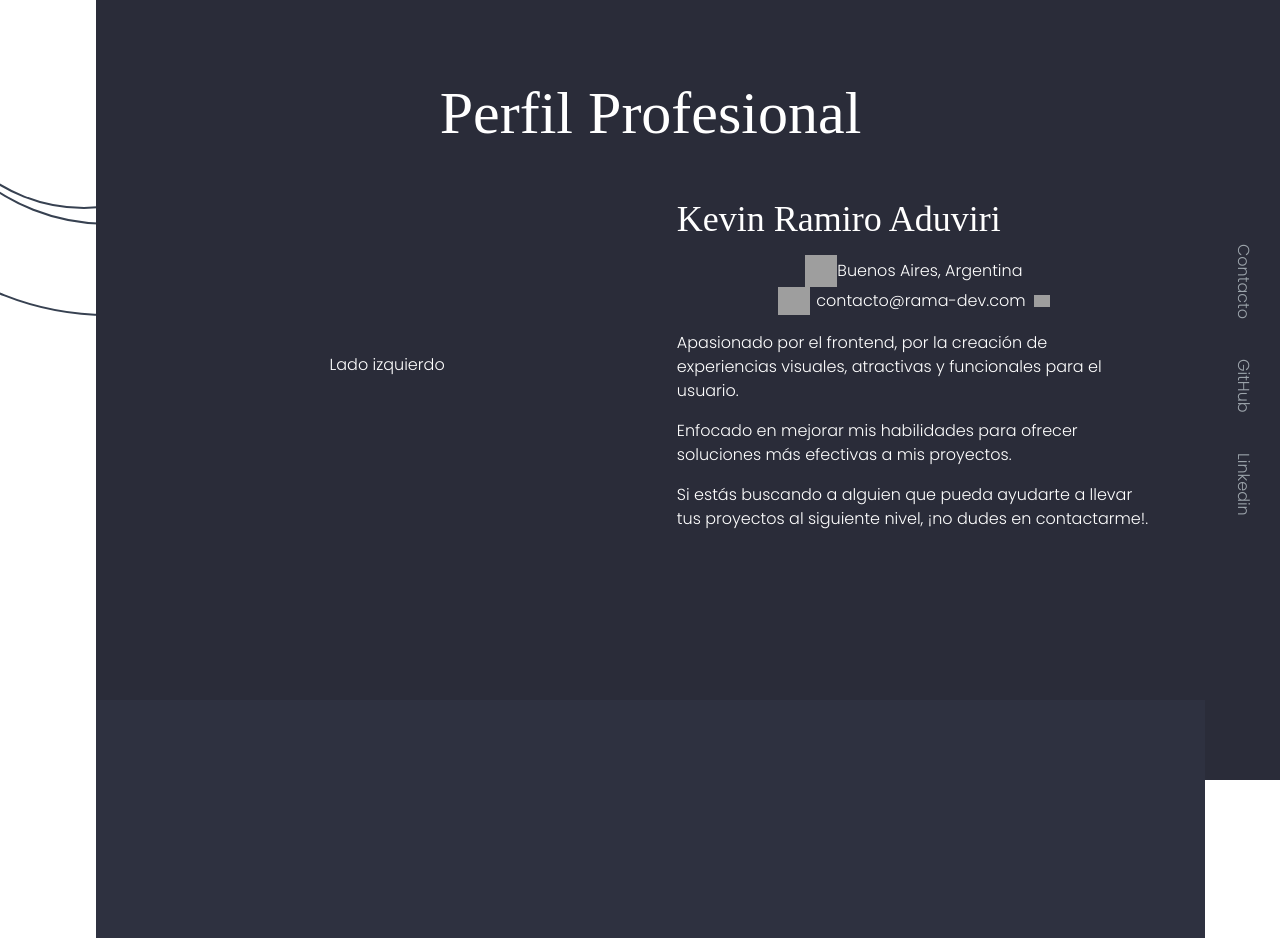
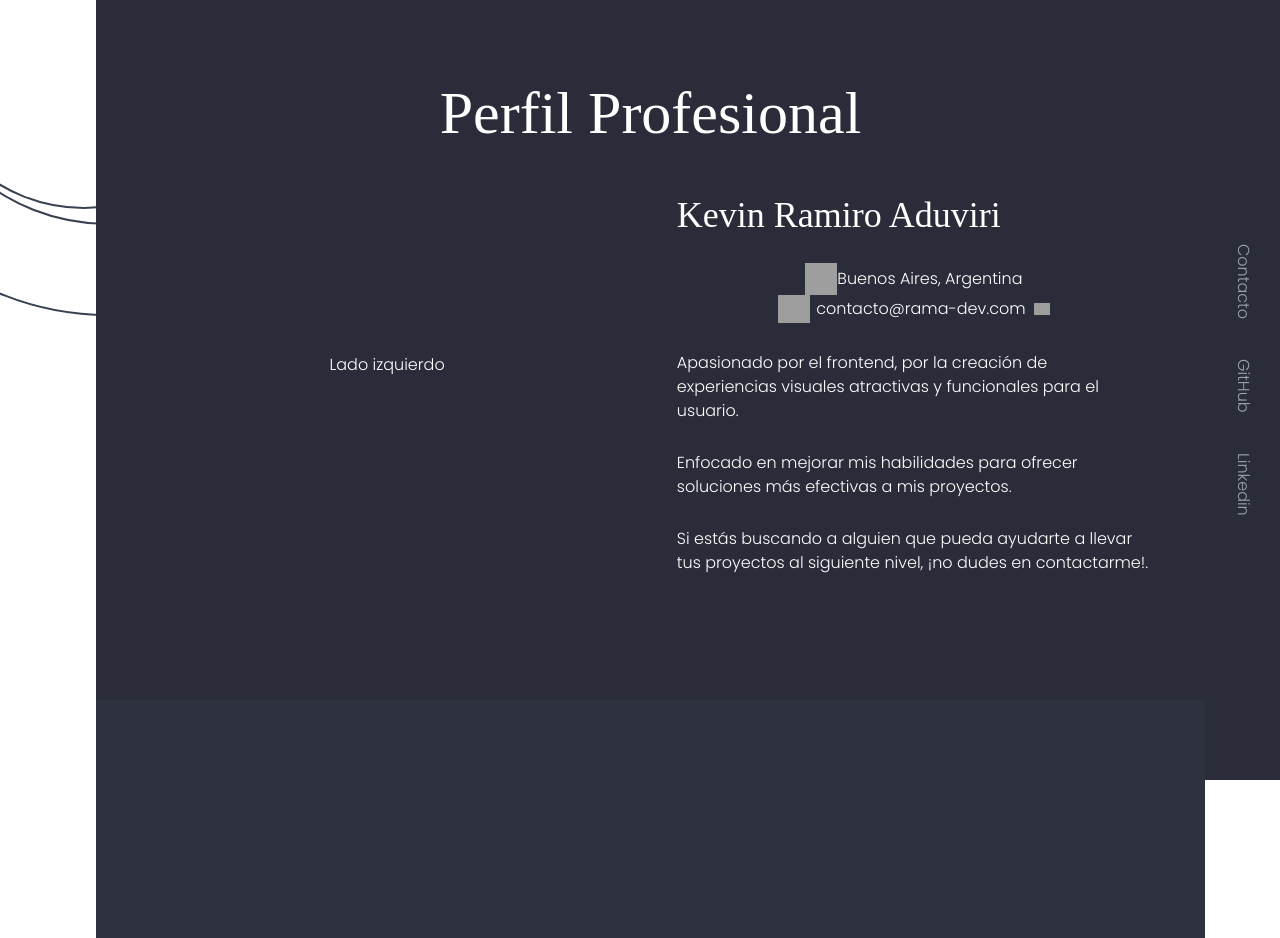
Before and after one commit to Ramir095/Portfolio, a React (Vite) app: page / in a window 1280 px wide. Shown: the part 820-1758 px from the top of the page. Built offline with nearby package versions, Linux system fonts and the light colour scheme; grey boxes are pictures that could not be loaded.

Commit message:
chore: update

```diff
--- a/src/components/About/index.jsx
+++ b/src/components/About/index.jsx
@@ -15,13 +15,13 @@ const About = () => {
             <p>Lado izquierdo</p>
           </div>
 
-          <div className="md:w-1/2 flex justify-center items-center">
+          <div className="md:w-1/2 flex justify-center items-center mt-10">
 
-            <div className="px-4 space-y-4 w-[90%] md:px-0">
+            <div className="px-4 space-y-7 w-[90%] md:px-0">
 
               <h1 className="text-2xl md:text-4xl font-['Cormorant']">Kevin Ramiro Aduviri</h1>
 
-              <div>
+              <div >
 
                 <div className="flex items-center justify-center">
                   <img
@@ -53,21 +53,15 @@ const About = () => {
               </div>
 
 
-              <ul className="space-y-4">
+              <ul className="space-y-7">
                 <li>Apasionado por el frontend, por la creación de experiencias
-                visuales, atractivas y funcionales para el usuario.</li>
+                visuales atractivas y funcionales para el usuario.</li>
                 <li>Enfocado en
                 mejorar mis habilidades para ofrecer soluciones más efectivas a
                 mis proyectos.</li>
+                <li>Si estás buscando a alguien que pueda ayudarte a llevar tus proyectos al siguiente nivel, ¡no dudes en
+                contactarme!.</li>
               </ul>
-              <p>
-
-              </p>
-              <p>
-                Si estás buscando a alguien que pueda ayudarte a llevar tus proyectos al siguiente nivel, ¡no dudes en
-                contactarme!.
-              </p>
-
             </div>
 
           </div>
```
